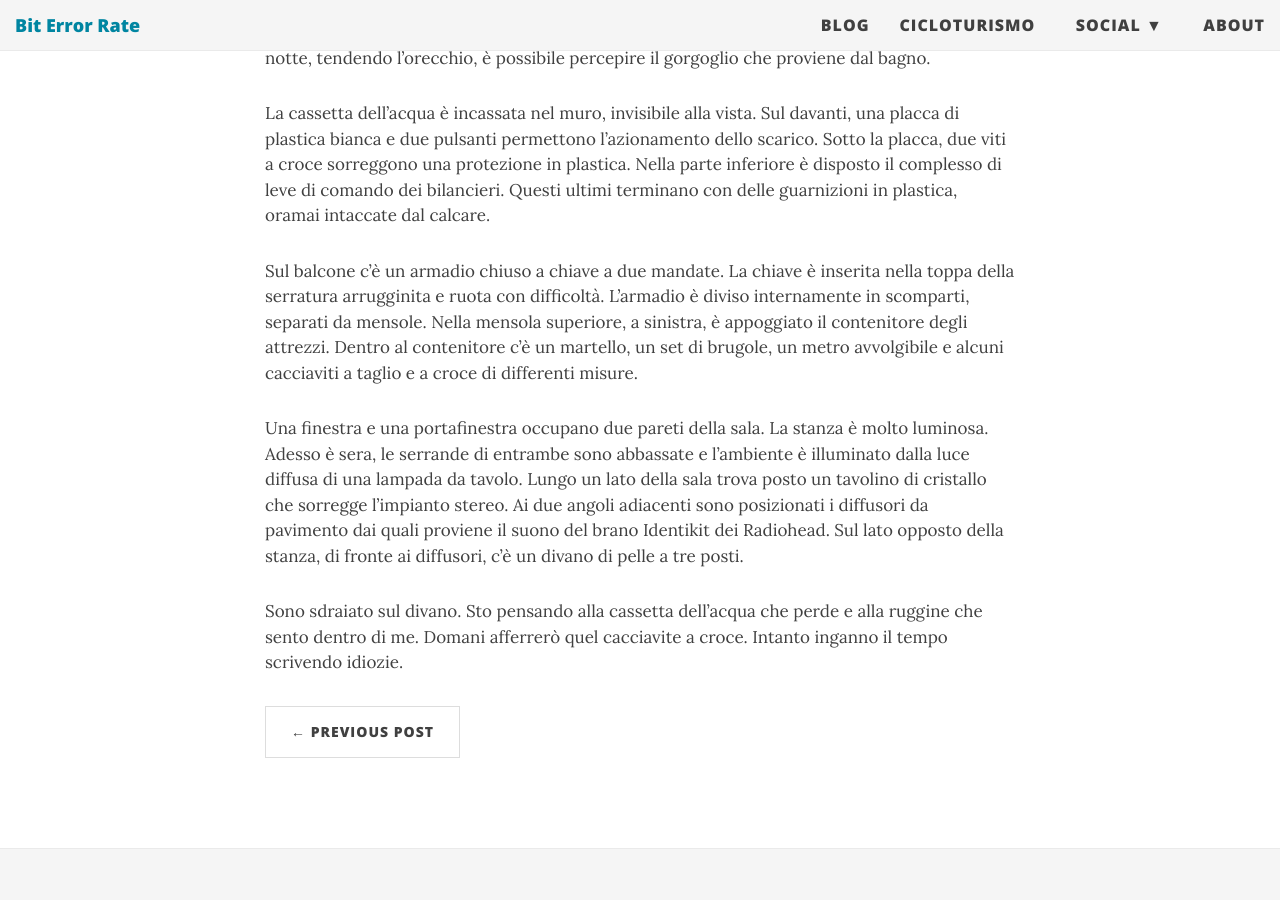
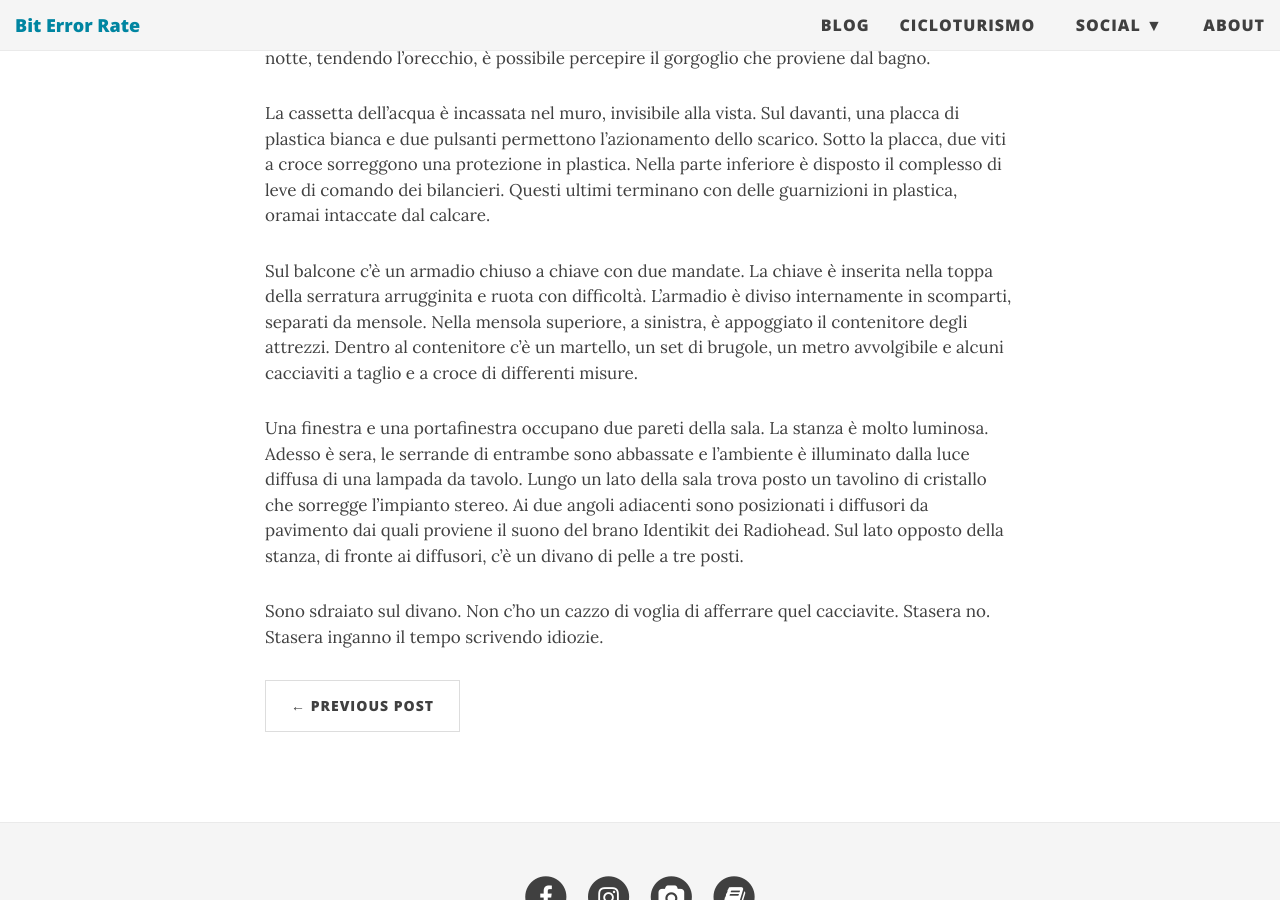
Before and after one commit to michelesanges/michelesanges.github.io, a Jekyll site: the page built from _posts/2016-05-17-ruggine.markdown, in a window 1280 px wide and 900 px high, scrolled down 327 px. Built offline with Jekyll 4.4.1, drawn with Linux system fonts in a browser that asks for light colours; nearby versions of some CDN libraries.

Commit message:
Piccole modfiche

```diff
--- a/_posts/2016-05-17-ruggine.markdown
+++ b/_posts/2016-05-17-ruggine.markdown
@@ -11,7 +11,7 @@ La cassetta dell'acqua è incassata nel muro, invisibile alla vista. Sul davanti
 Sotto la placca, due viti a croce sorreggono una protezione in plastica. Nella parte inferiore è disposto il complesso di leve di comando dei bilancieri.
 Questi ultimi terminano con delle guarnizioni in plastica, oramai intaccate dal calcare.
 
-Sul balcone c'è un armadio chiuso a chiave a due mandate. La chiave è inserita nella toppa della serratura arrugginita e ruota con difficoltà.
+Sul balcone c'è un armadio chiuso a chiave con due mandate. La chiave è inserita nella toppa della serratura arrugginita e ruota con difficoltà.
 L'armadio è diviso internamente in scomparti, separati da mensole. Nella mensola superiore, a sinistra, è appoggiato il contenitore degli attrezzi.
 Dentro al contenitore c'è un martello, un set di brugole, un metro avvolgibile e alcuni cacciaviti a taglio e a croce di differenti misure.
 
@@ -21,5 +21,6 @@ Lungo un lato della sala trova posto un tavolino di cristallo che sorregge l'imp
 Ai due angoli adiacenti sono posizionati i diffusori da pavimento dai quali proviene il suono del brano Identikit dei Radiohead.
 Sul lato opposto della stanza, di fronte ai diffusori, c'è un divano di pelle a tre posti.
 
-Sono sdraiato sul divano. Sto pensando alla cassetta dell'acqua che perde e alla ruggine che sento dentro di me. Domani afferrerò quel cacciavite a croce.
-Intanto inganno il tempo scrivendo idiozie.
+Sono sdraiato sul divano. <!--Sto pensando alla cassetta dell'acqua che perde e che-->
+Non c'ho un cazzo di voglia di afferrare quel cacciavite.
+Stasera no. Stasera inganno il tempo scrivendo idiozie.
```
Also changed, not shown: about.md (+1 -1 lines), blog/index.html (+2 -2 lines).
